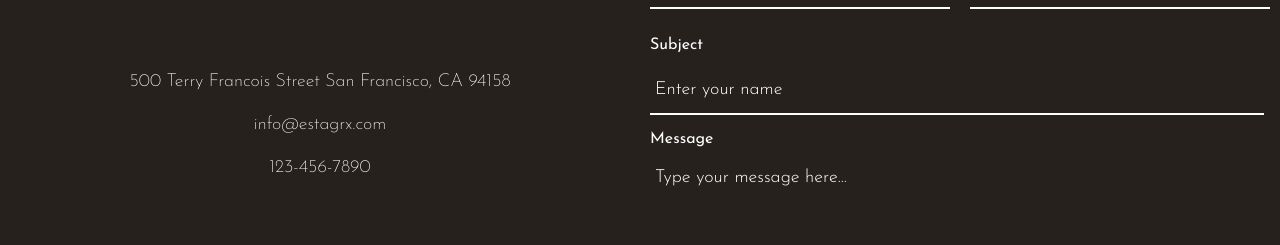
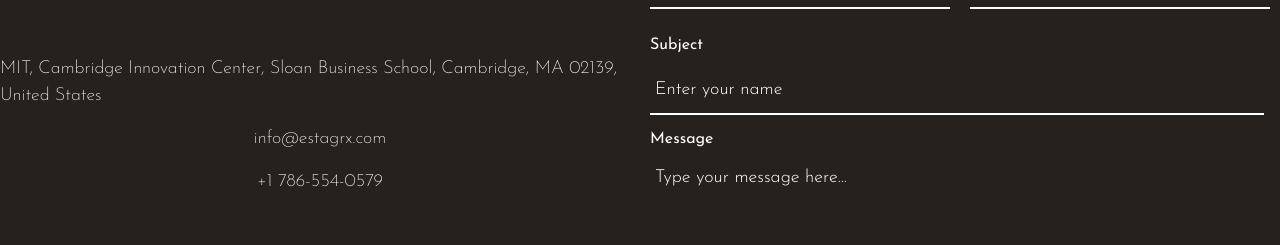
Before and after one commit to lavkumarsingh/est-agrx, a React (Create React App) app: page / in a window 1280 px wide. Shown: the part 4257-4502 px from the top of the page. Built offline with nearby package versions, Linux system fonts and the light colour scheme.

Commit message:
Update home.js

```diff
--- a/src/pages/home/home.js
+++ b/src/pages/home/home.js
@@ -45,9 +45,9 @@ function home() {
             <section className='section-4'>
                 <div className='contact_us'>
                     <p className='contact_head'>Contact With Us</p>
-                    <p className='address'>500 Terry Francois Street San Francisco, CA 94158</p>
+                    <p className='address'>MIT, Cambridge Innovation Center, Sloan Business School, Cambridge, MA 02139, United States</p>
                     <p className='email'>info@estagrx.com</p>
-                    <p className='phone'>123-456-7890</p>
+                    <p className='phone'>+1 786-554-0579</p>
                 </div>
                 <div className='contact_form'>
                     <form className='form' action='' method='post'>
```
